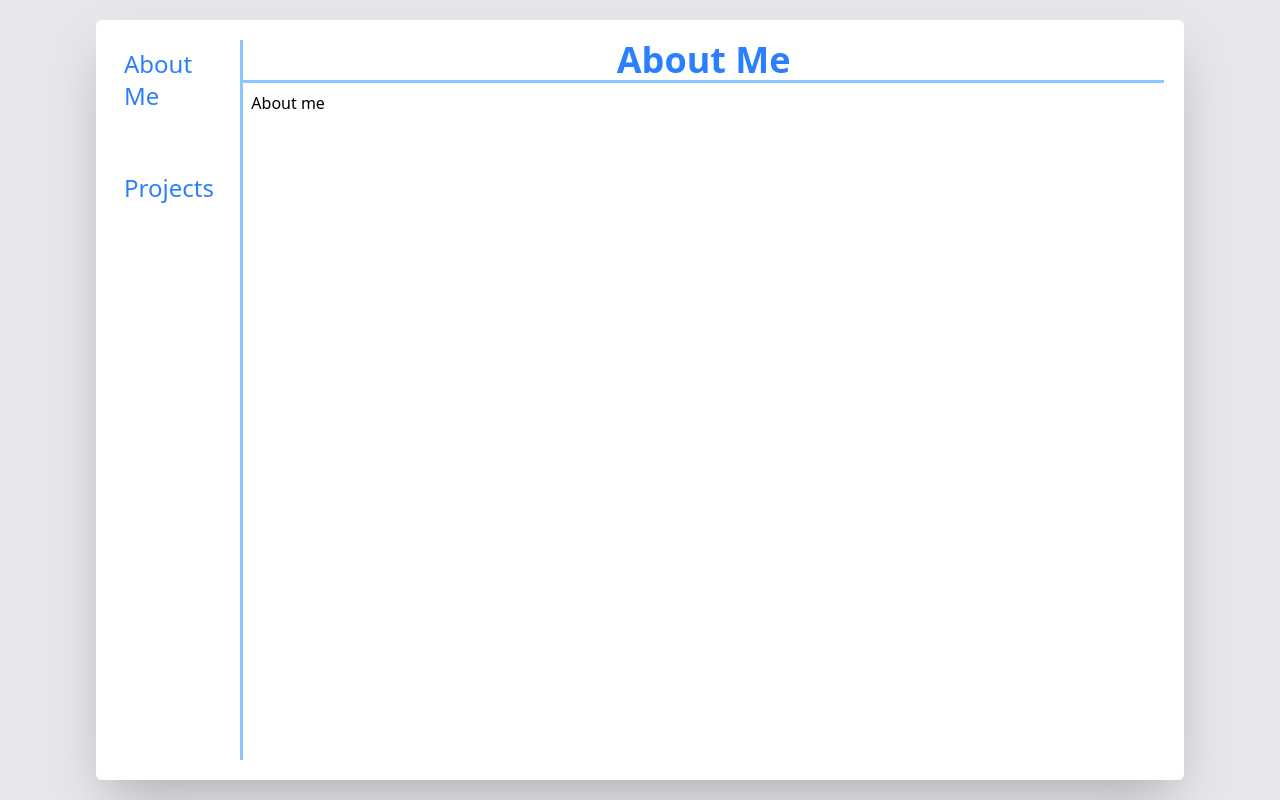
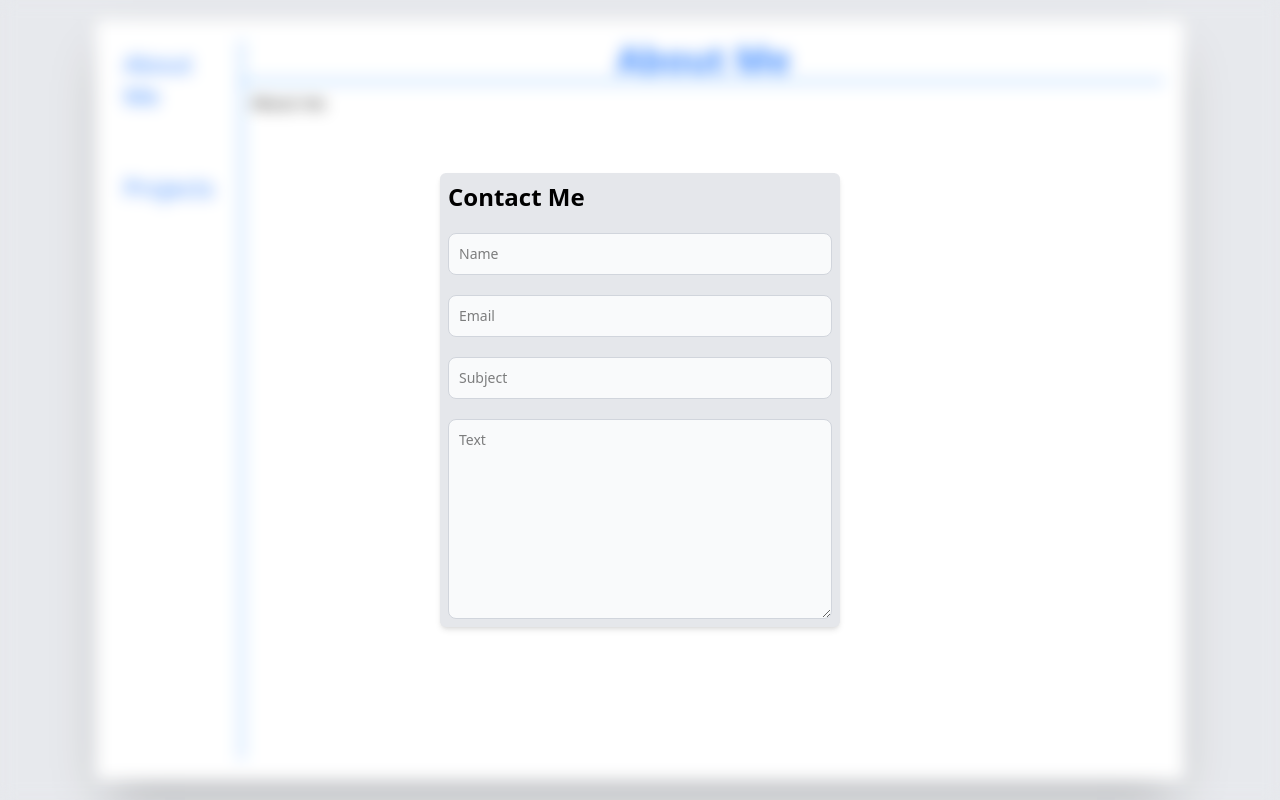
Before and after one commit to TheLuckyman30/portfolio, a React (Vite) app: page / in a window 1280 px wide. Built offline with nearby package versions, Linux system fonts and the light colour scheme.

Commit message:
Basic contact me modal

```diff
--- a/src/App.tsx
+++ b/src/App.tsx
@@ -1,5 +1,5 @@
 import { useState, type JSX } from "react";
-import { MyTextButton, Sidebar } from "./components";
+import { ContactMe, MyTextButton, Sidebar } from "./components";
 import { AboutMe, Projects } from "./pages";
 import "./App.css";
 import { ProjPageContextProvider } from "./utils/proj-page-context";
@@ -43,6 +43,7 @@ function App() {
           </div>
         </section>
       </section>
+      <ContactMe />
     </main>
   );
 }
--- a/src/components/ContactMe.tsx
+++ b/src/components/ContactMe.tsx
@@ -1,3 +1,16 @@
+import { Backdrop, Input } from "./";
+import { Textarea } from "./Textarea";
+
 export function ContactMe() {
-  return <div>Contact Me</div>;
+  return (
+    <Backdrop>
+      <div className="flex flex-col gap-5 bg-gray-200 min-w-fit w-100 p-2 rounded-md shadow-md">
+        <h1 className="font-bold text-2xl">Contact Me</h1>
+        <Input placeholder="Name" />
+        <Input placeholder="Email" />
+        <Input placeholder="Subject" />
+        <Textarea placeholder="Text" />
+      </div>
+    </Backdrop>
+  );
 }
--- a/src/components/Input.tsx
+++ b/src/components/Input.tsx
@@ -7,12 +7,12 @@ interface InputProps extends React.DetailedHTMLProps<
 
 export function Input({ variant = "primary", ...inputParams }: InputProps) {
   const colorClasses = {
-    primary: "border-gray-300 bg-gray-50 focus:outline-blue-400",
+    primary: "border-gray-300 bg-gray-50",
   };
 
   return (
     <input
-      className={`block border p-2.5 rounded-lg text-sm w-full ${colorClasses[variant]}`}
+      className={`block border p-2.5 rounded-lg text-sm w-full focus:outline-none ${colorClasses[variant]}`}
       {...inputParams}
     />
   );
--- /dev/null
+++ b/src/components/Textarea.tsx
@@ -0,0 +1,20 @@
+interface TextareaProps extends React.DetailedHTMLProps<
+  React.TextareaHTMLAttributes<HTMLTextAreaElement>,
+  HTMLTextAreaElement
+> {
+  variant?: "primary";
+}
+
+export function Textarea({
+  variant = "primary",
+  ...textareaParams
+}: TextareaProps) {
+  const colorClasses = { primary: "border-gray-300 bg-gray-50" };
+
+  return (
+    <textarea
+      className={`block border p-2.5 rounded-lg text-sm w-full focus:outline-none min-h-50 ${colorClasses[variant]}`}
+      {...textareaParams}
+    />
+  );
+}
```
